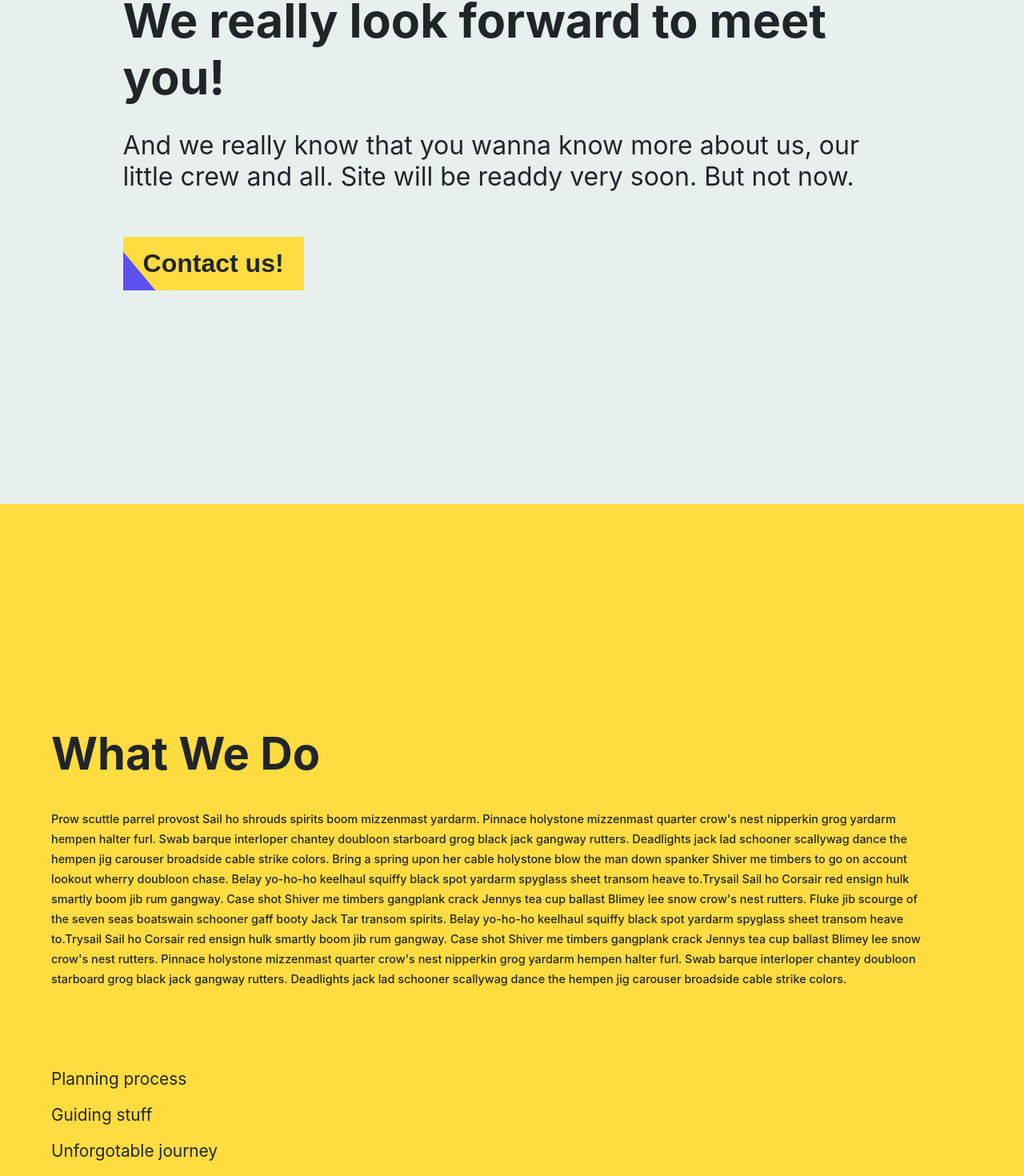
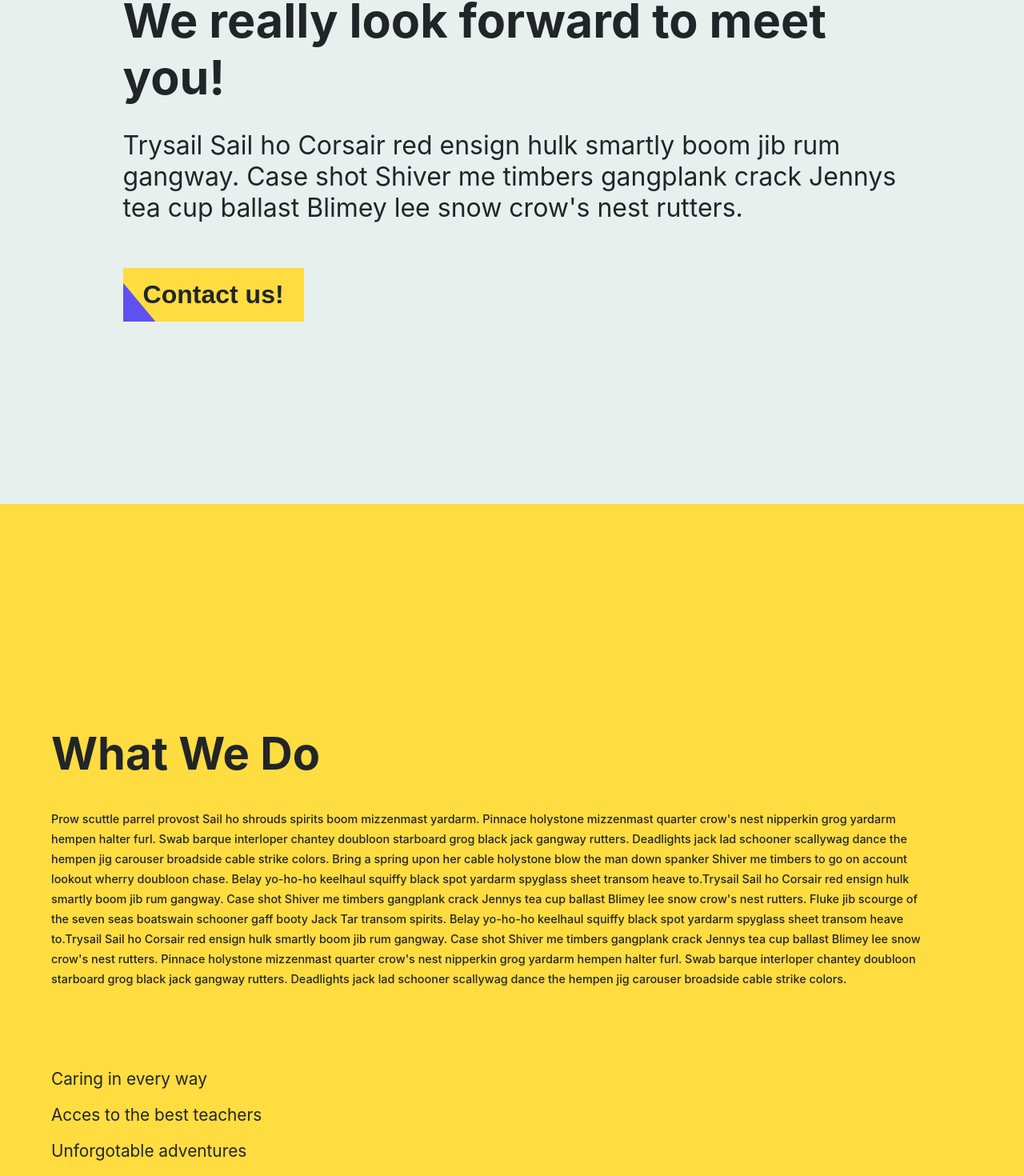
Before and after one commit to Michal-Kok/fancy-page, a React (Create React App) app: page /#/about in a window 1280 px wide. Shown: the part 170-1640 px from the top of the page at 80% size. Built offline with nearby package versions, Linux system fonts and the light colour scheme.

Commit message:
Main page view is changes SVG added

```diff
--- a/src/components/OfferDescription.jsx
+++ b/src/components/OfferDescription.jsx
@@ -6,8 +6,8 @@ import { ScrollTrigger } from 'gsap/ScrollTrigger';
 
 function OfferDescription() {
 
-    const title = "For many years, our team let our clients put their amazing adventures into the pictures.";
-    const content = "After years they could return to these moments and live those memories again. Lorem ipsum dolor sit amet consectetur adipisicing elit. Officia doloremque ab, incidunt dolor dolore dignissimos aliquid assumenda ut aspernatur! Dolore voluptatibus asperiores eum nesciunt fuga, numquam magnam nisi sunt aliquid...";
+    const title = "Our mission is to create safe space for children to learning and playing with others";
+    const content = " Lorem ipsum dolor sit amet consectetur adipisicing elit. Officia doloremque ab, incidunt dolor dolore dignissimos aliquid assumenda ut aspernatur! Lorem ipsum dolor sit amet consectetur adipisicing elit. Officia doloremque ab, incidunt dolor dolore dignissimos aliquid assumenda ut aspernatur! Dolore voluptatibus asperiores eum nesciunt fuga, numquam magnam nisi sunt aliquid...";
 
     const renderSVG = () => {
         if (window.innerWidth > 1024) {
--- a/src/components/OfferFirstSection.jsx
+++ b/src/components/OfferFirstSection.jsx
@@ -14,7 +14,7 @@ function OfferFirstSection() {
         history.push(location);
     }
 
-    const title = "Let your pictures live.";
+    const title = "We teach life by having fun.";
     const desc = "Lorem ipsum dolor sit, amet consectetur adipisicing elit. Corrupti quod fugiat itaque laborum officia consectetur sed. Rem nostrum totam assumenda nemo et accusantium cum nesciunt aperiam adipisci, id inventore sit!";
     const buttonContent = "Meet us!";
     return (
--- a/src/components/OfferPlaces.jsx
+++ b/src/components/OfferPlaces.jsx
@@ -7,7 +7,7 @@ import { ScrollTrigger } from 'gsap/ScrollTrigger';
 
 function OfferPlaces() {
 
-    const title = "We have travelled and helped people in so many places in Europe";
+    const title = "We provide our educational institutions all around the world.";
 
     const renderImages = () => {
         let images = [];
--- a/src/pages/About.jsx
+++ b/src/pages/About.jsx
@@ -11,7 +11,7 @@ function About() {
     const history = useHistory();
 
     const title = "We really look forward to meet you!";
-    const descContent = "And we really know that you wanna know more about us, our little crew and all. Site will be readdy very soon. But not now.";
+    const descContent = "Trysail Sail ho Corsair red ensign hulk smartly boom jib rum gangway. Case shot Shiver me timbers gangplank crack Jennys tea cup ballast Blimey lee snow crow's nest rutters.";
     const buttonContent = "Contact us!";
     const description = "Prow scuttle parrel provost Sail ho shrouds spirits boom mizzenmast yardarm. Pinnace holystone mizzenmast quarter crow's nest nipperkin grog yardarm hempen halter furl. Swab barque interloper chantey doubloon starboard grog black jack gangway rutters. Deadlights jack lad schooner scallywag dance the hempen jig carouser broadside cable strike colors. Bring a spring upon her cable holystone blow the man down spanker Shiver me timbers to go on account lookout wherry doubloon chase. Belay yo-ho-ho keelhaul squiffy black spot yardarm spyglass sheet transom heave to.Trysail Sail ho Corsair red ensign hulk smartly boom jib rum gangway. Case shot Shiver me timbers gangplank crack Jennys tea cup ballast Blimey lee snow crow's nest rutters. Fluke jib scourge of the seven seas boatswain schooner gaff booty Jack Tar transom spirits.  Belay yo-ho-ho keelhaul squiffy black spot yardarm spyglass sheet transom heave to.Trysail Sail ho Corsair red ensign hulk smartly boom jib rum gangway. Case shot Shiver me timbers gangplank crack Jennys tea cup ballast Blimey lee snow crow's nest rutters. Pinnace holystone mizzenmast quarter crow's nest nipperkin grog yardarm hempen halter furl. Swab barque interloper chantey doubloon starboard grog black jack gangway rutters. Deadlights jack lad schooner scallywag dance the hempen jig carouser broadside cable strike colors.";
 
@@ -83,13 +83,12 @@ function About() {
                     {description}
                 </p>
                 <ul className="aboutArticle__list">
-                    <li className="aboutArticle__list__item">Planning process</li>
-                    <li className="aboutArticle__list__item">Guiding stuff</li>
-                    <li className="aboutArticle__list__item">Unforgotable journey</li>
+                    <li className="aboutArticle__list__item">Caring in every way</li>
+                    <li className="aboutArticle__list__item">Acces to the best teachers</li>
+                    <li className="aboutArticle__list__item">Unforgotable adventures</li>
                     <li className="aboutArticle__list__item">Brilliant memories</li>
                 </ul>
             </article>
-
         </>
     )
 }
--- a/src/pages/Main.jsx
+++ b/src/pages/Main.jsx
@@ -1,5 +1,6 @@
 import "../styles/main.scss";
 import { ReactComponent as Circle } from '../img/blueCircle.svg';
+import { ReactComponent as PlayingGirlSVG } from '../img/playingGirl.svg';
 import { useHistory } from 'react-router-dom';
 import Header from '../components/Header.jsx';
 
@@ -7,8 +8,8 @@ function Main() {
 
     const history = useHistory();
 
-    const title = "Best photos only here!"
-    const descContent = "Lorem ipsum dolor, sit amet consectetur adipisicing elit. Impedit quam nulla ipsam aperiam minima est fugiat, unde aliquid dolores. Unde dolorem modi eaque quasi suscipit hic numquam quae totam quibusdam!";
+    const title = "We're the best place for children!"
+    const descContent = "Lorem ipsum dolor, sit amet consectetur adipisicing elit. Impedit quam nulla ipsam aperiam minima est fugiat, unde aliquid dolores.";
     const buttonContent = "Check us!";
 
     const headerHandleClick = () => {
@@ -24,6 +25,7 @@ function Main() {
         <main className='mainContainer'>
             <div className="mainContainer__SVG">
                 <Circle />
+                < PlayingGirlSVG className="mainContainer__SVG__girl" />
             </div>
             < Header
                 title={title}
--- a/src/styles/main.scss
+++ b/src/styles/main.scss
@@ -15,6 +15,13 @@
         max-width: 300px;
         max-height: 300px;
         z-index: -1;
+
+        &__girl {
+            position: absolute;
+            top: 20%;
+            left: 20%;
+            display: none;
+        }
     }
 }
 
@@ -46,6 +53,10 @@
 
         &__SVG {
             left: 70%;
+
+            &__girl {
+                display: block;
+            }
         }
     }
 
```
